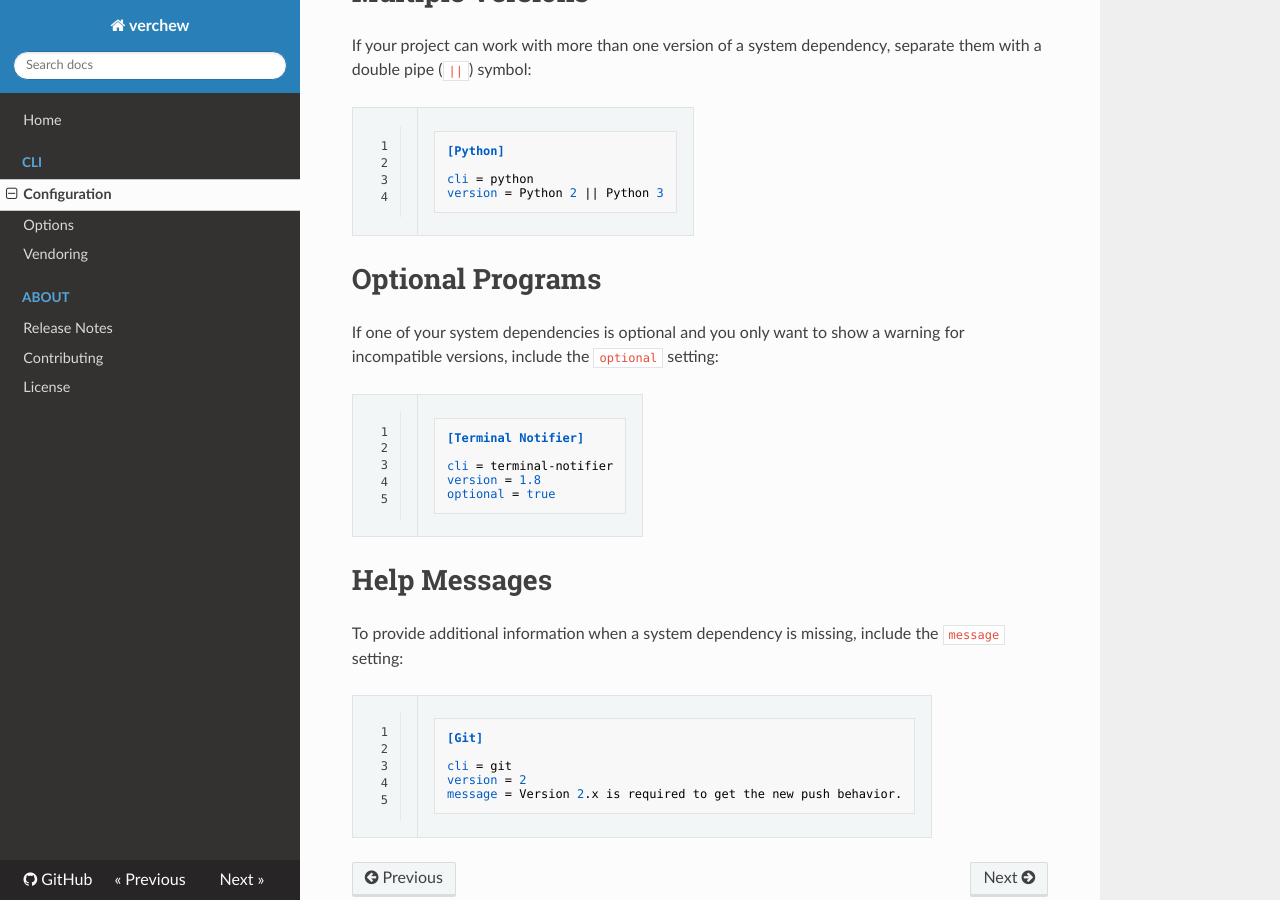
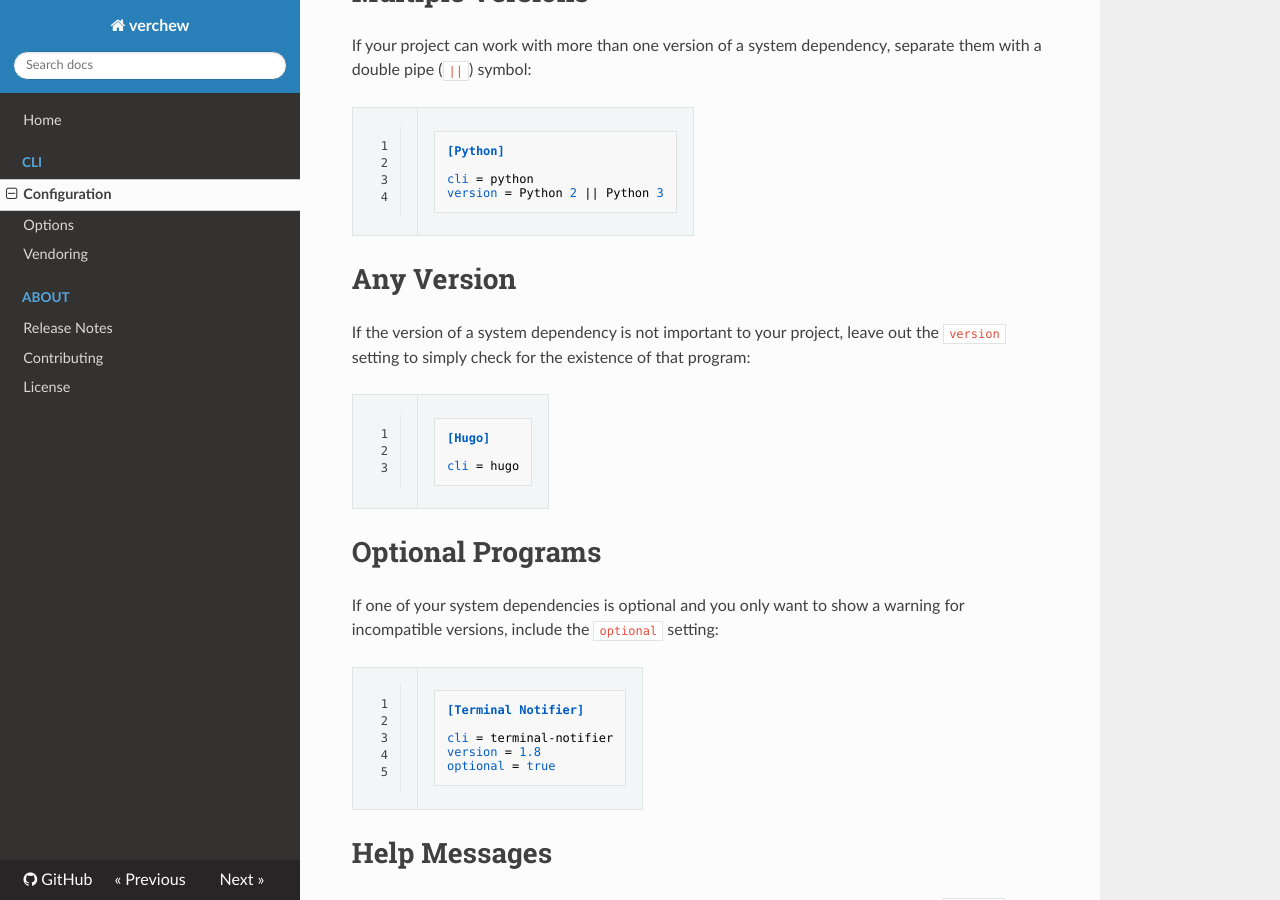
Before and after one commit to jacebrowning/verchew, an MkDocs documentation site: the page built from docs/cli/configuration.md, in a window 1280 px wide and 900 px high, scrolled down 901 px. Built offline with MkDocs 1.6.1, drawn with Linux system fonts in a browser that asks for light colours; nearby versions of some CDN libraries.

Commit message:
Document how to match any version

````diff
--- a/docs/cli/configuration.md
+++ b/docs/cli/configuration.md
@@ -40,6 +40,16 @@ cli = python
 version = Python 2 || Python 3
 ```
 
+# Any Version
+
+If the version of a system dependency is not important to your project, leave out the `version` setting to simply check for the existence of that program:
+
+```ini
+[Hugo]
+
+cli = hugo
+```
+
 # Optional Programs
 
 If one of your system dependencies is optional and you only want to show a warning for incompatible versions, include the `optional` setting:
````
